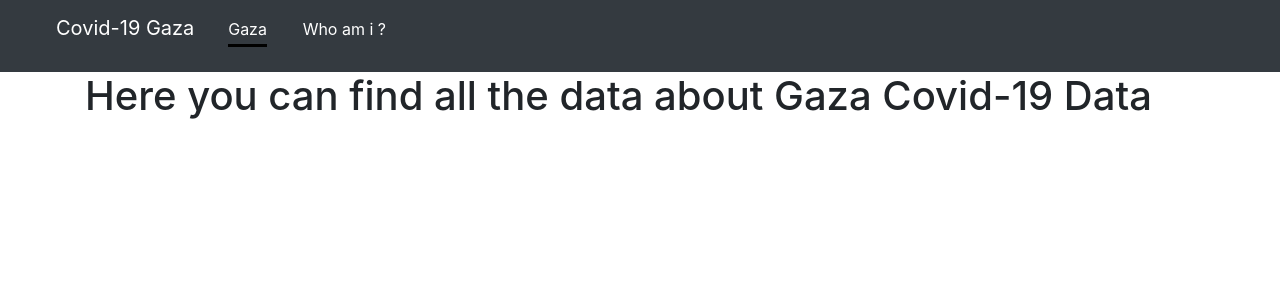
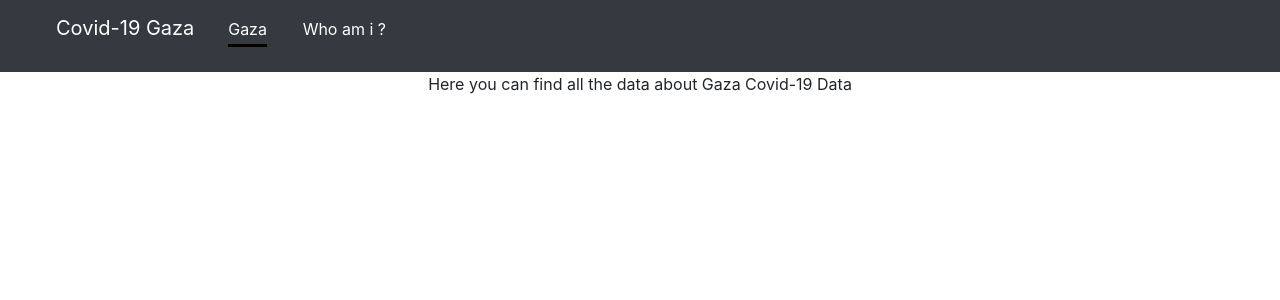
Before and after one commit to AhmadHerzallah/Covid-Gaza, a React (Create React App) app: page /Gaza in a window 1280 px wide. Shown: the top 300 px of the page. Built offline with nearby package versions, Linux system fonts and the light colour scheme; no server answers.

Commit message:
customize api and style

```diff
--- a/src/components/Gaza.js
+++ b/src/components/Gaza.js
@@ -15,14 +15,17 @@ export default function Gaza() {
   const fetchItems = async () => {
     const data = await fetch(url);
     const items = await data.json();
-    console.log(items.infecterByRegion[12].region);
     setItems(items);
-    console.log(items.infecterByRegion[12].region);
+    console.log(`Region: ${items.infecterByRegion[12].region}`);
+    console.log(`Infected: ${items.infecterByRegion[12].infected}`);
+    console.log(`Active: ${items.infecterByRegion[12].active}`);
   };
+
   return (
     <div className="container">
-      <h1>Here you can find all the data about Gaza Covid-19 Data</h1>
-      <div>{/* <h1>{items.infecterByRegion[12].region}</h1> */}</div>
+      <p className="text-center">
+        Here you can find all the data about Gaza Covid-19 Data
+      </p>
     </div>
   );
 }
```
